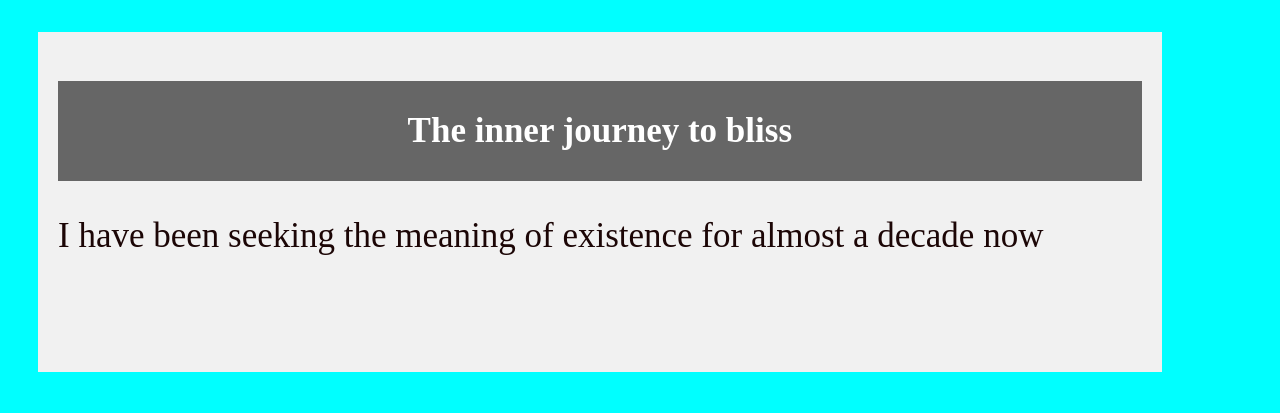
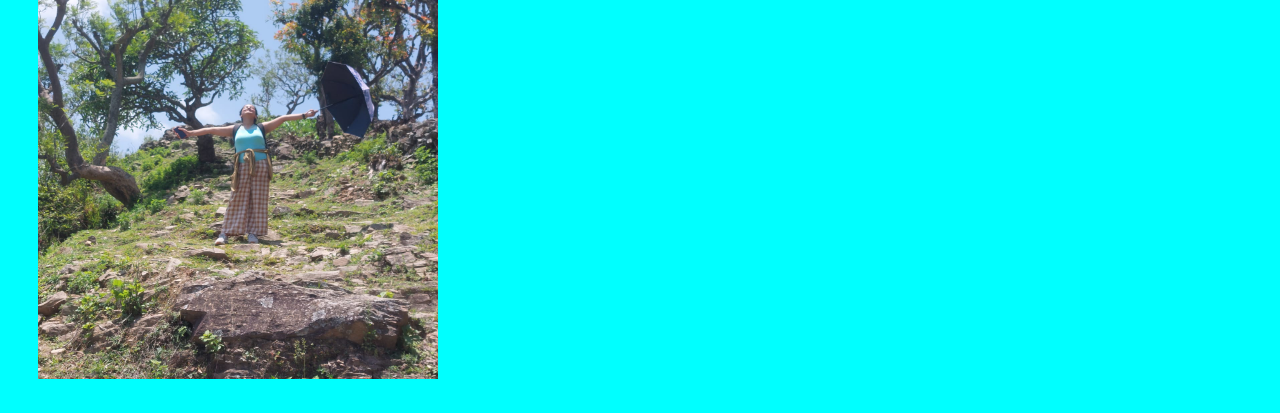
Before and after one commit to Monika-Subedi/Monika-Subedi.github.io, a plain HTML site: page index.html in a window 1280 px wide. Shown: the part 995-1408 px from the top of the page. Drawn offline with Linux system fonts and the light colour scheme.

Commit message:
modified source files
added few info

```diff
--- a/index.html
+++ b/index.html
@@ -9,7 +9,7 @@
     </head>
     <body>
         <h2>Profile</h2>
-        <img src="image1.jpg" alt="my pic" style="width:400px;height:250px">
+        <img src="image1.jpg" alt="my pic" style="width:300px;height:250px">
         <p>Monika Subedi</p>
         <dl>
             <dt>Interest</dt>
@@ -25,6 +25,7 @@
             Add more info here.
         </p>
         <h3>Vision</h3>
+            <img src="image3.jpeg" alt="my pic2" style="width:400px;height:500px">
             <p>I aspire to become the best sister</p>
         <article>
             <h1>The inner journey to bliss</h1>
--- a/styles.css
+++ b/styles.css
@@ -3,19 +3,19 @@ body {
 
     padding: 30px;
     /*text-align: center;*/
-    font-size: 35px;
+    font-size: 30px;
     color: rgb(28, 6, 6);
 }
 
 h2 {
-    text-align: center;
+
     font-size: 50px;
 }
 
 article {
-    float: center;
+    /*float: center;*/
     padding: 20px;
-    width: 90%;
+    width: 50%;
     background-color: #f1f1f1;
     height: 300px;
 }
```
